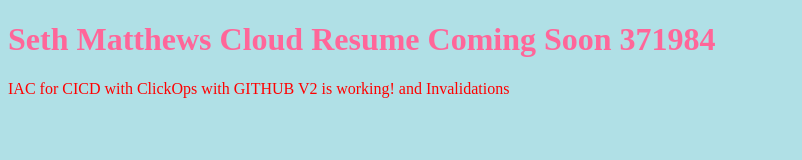
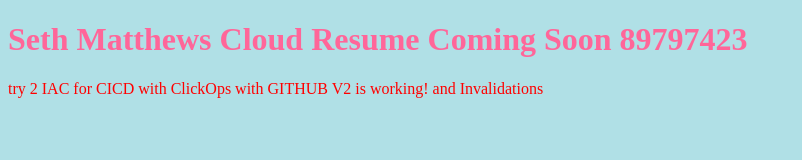
Before and after one commit to SethMatthews/frontend-static-CRC, a plain HTML site: page index.html in a window 1280 px wide. Shown: the whole page, without its empty margins (0-802 px from the left). Drawn offline with Linux system fonts and the light colour scheme.

Commit message:
try2 test CICD working

```diff
--- a/index.html
+++ b/index.html
@@ -5,8 +5,8 @@
 </head>
 <body>
 
-<h1>Seth Matthews Cloud Resume Coming Soon 371984</h1>
-<p> IAC for CICD with ClickOps with GITHUB V2  is working! and Invalidations</p>
+<h1>Seth Matthews Cloud Resume Coming Soon 89797423</h1>
+<p> try 2 IAC for CICD with ClickOps with GITHUB V2  is working! and Invalidations</p>
 
 </body>
 </html>
```
